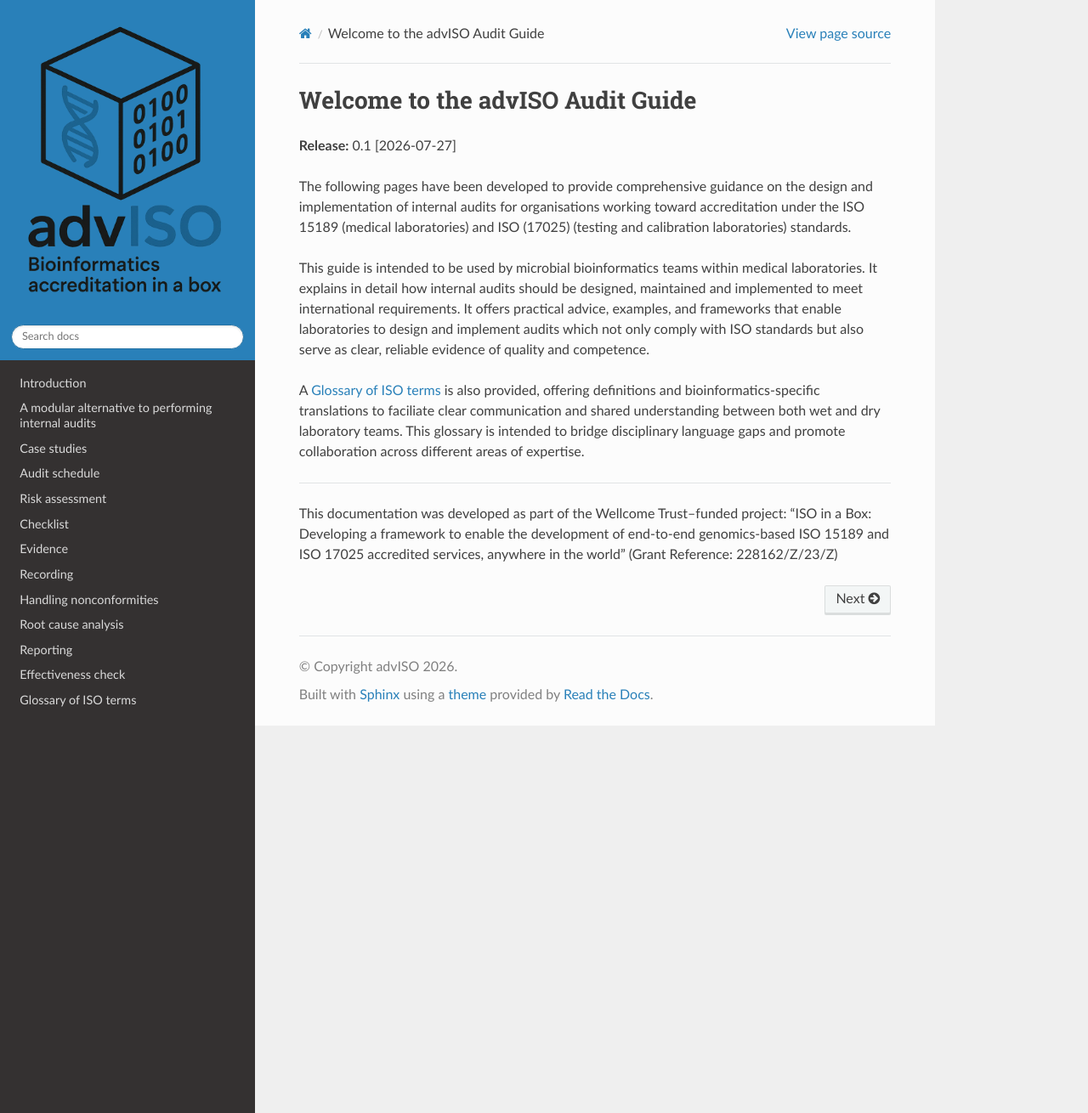
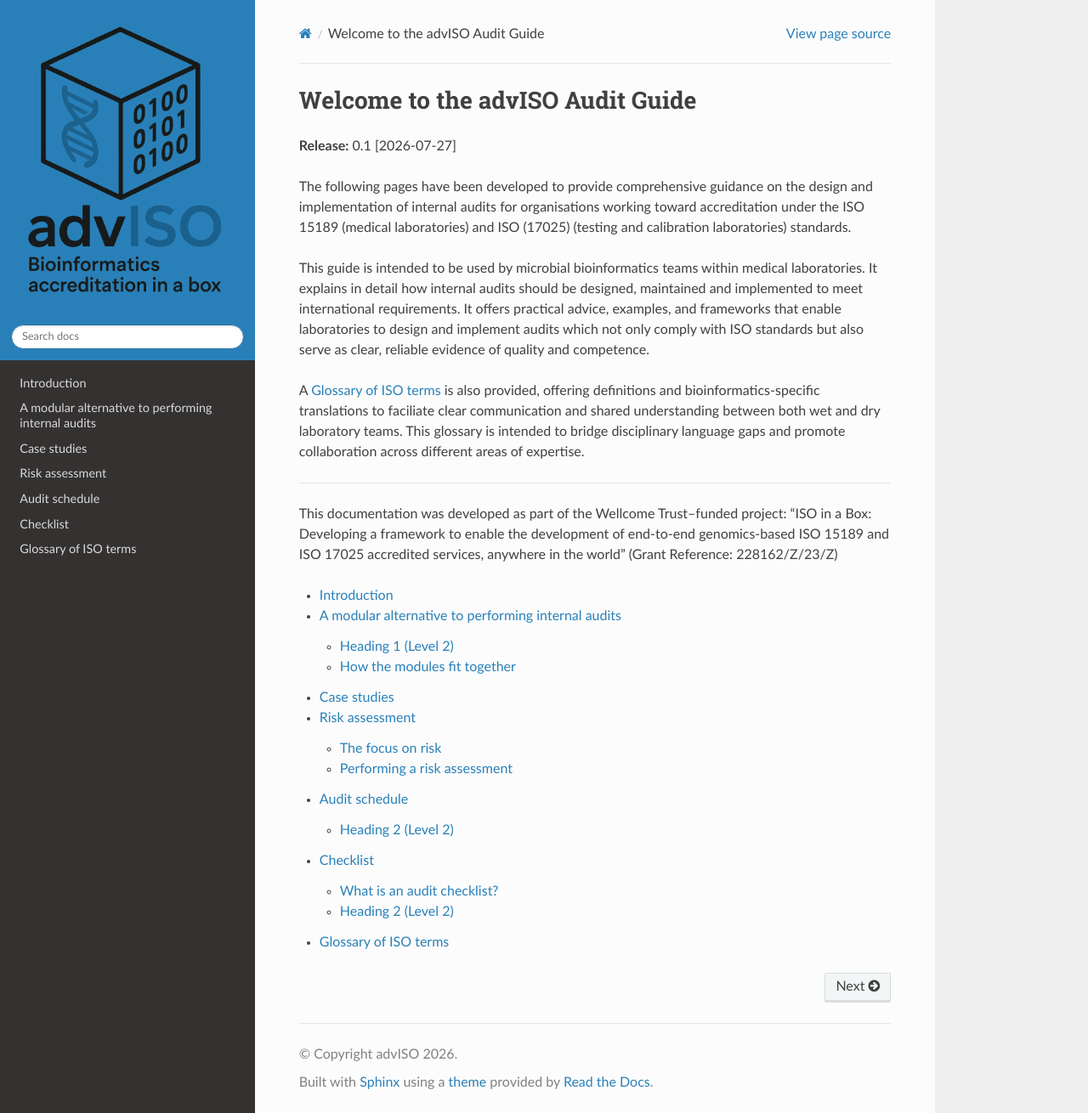
Before and after one commit to advISO-project/advISO_audit_guide, a Sphinx documentation site: the page built from docs/source/index.rst, in a window 1280 px wide and 1310 px high. Shown: the whole window at 85% size. Built offline with Sphinx 7.4.7 and the Read the Docs theme 3.1.0, drawn with Linux system fonts in a browser that asks for light colours.

Commit message:
Check index navigation

```diff
--- a/docs/source/index.rst
+++ b/docs/source/index.rst
@@ -15,20 +15,11 @@ This documentation was developed as part of the Wellcome Trust–funded project:
 
 
 .. toctree::
-   :hidden:
-   :maxdepth: 2
 
    audit_guide/introduction
    audit_guide/modular_alternative
    audit_guide/case_studies
+   audit_guide/planning/risk_assessment
    audit_guide/planning/schedule
-   audit_guide/planning/risk_assessment
    audit_guide/planning/checklist
-   audit_guide/execution/perform
-   audit_guide/execution/evidence
-   audit_guide/execution/recording
-   audit_guide/findings/nonconformities
-   audit_guide/findings/root_cause
-   audit_guide/findings/reporting
-   audit_guide/findings/effectiveness_check
    glossary
```
